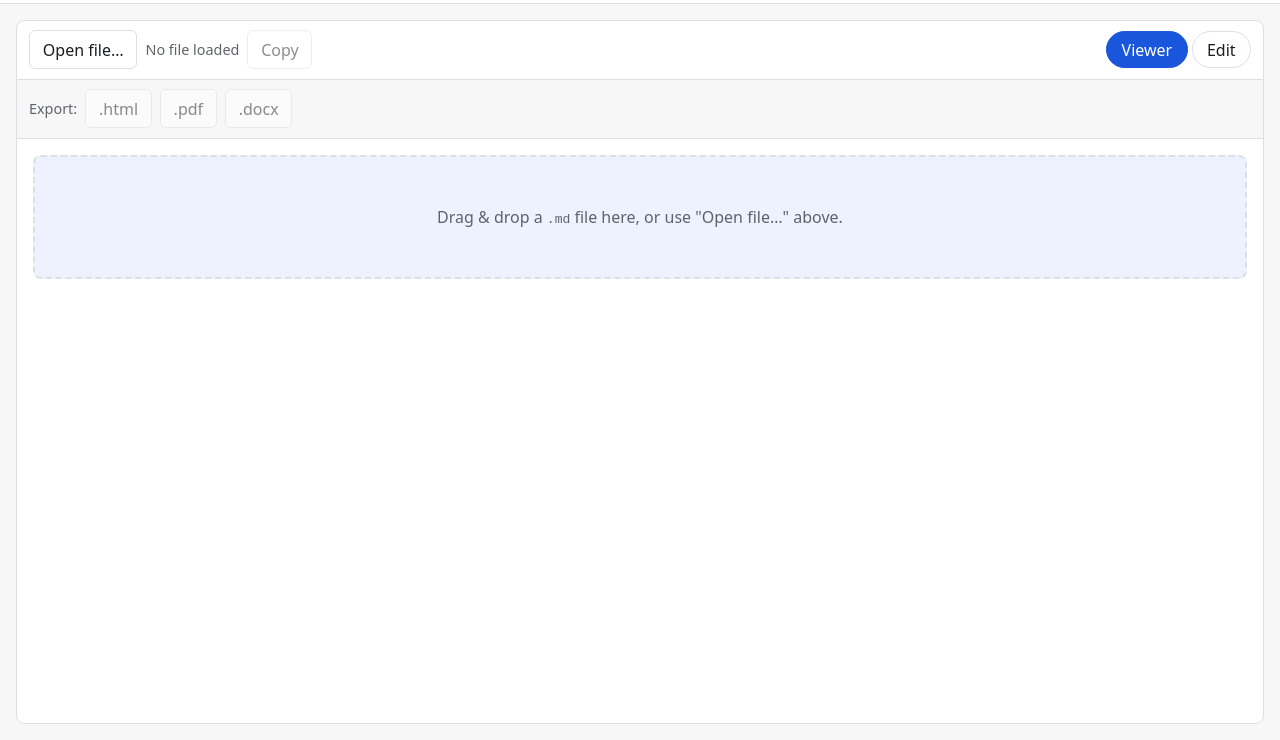
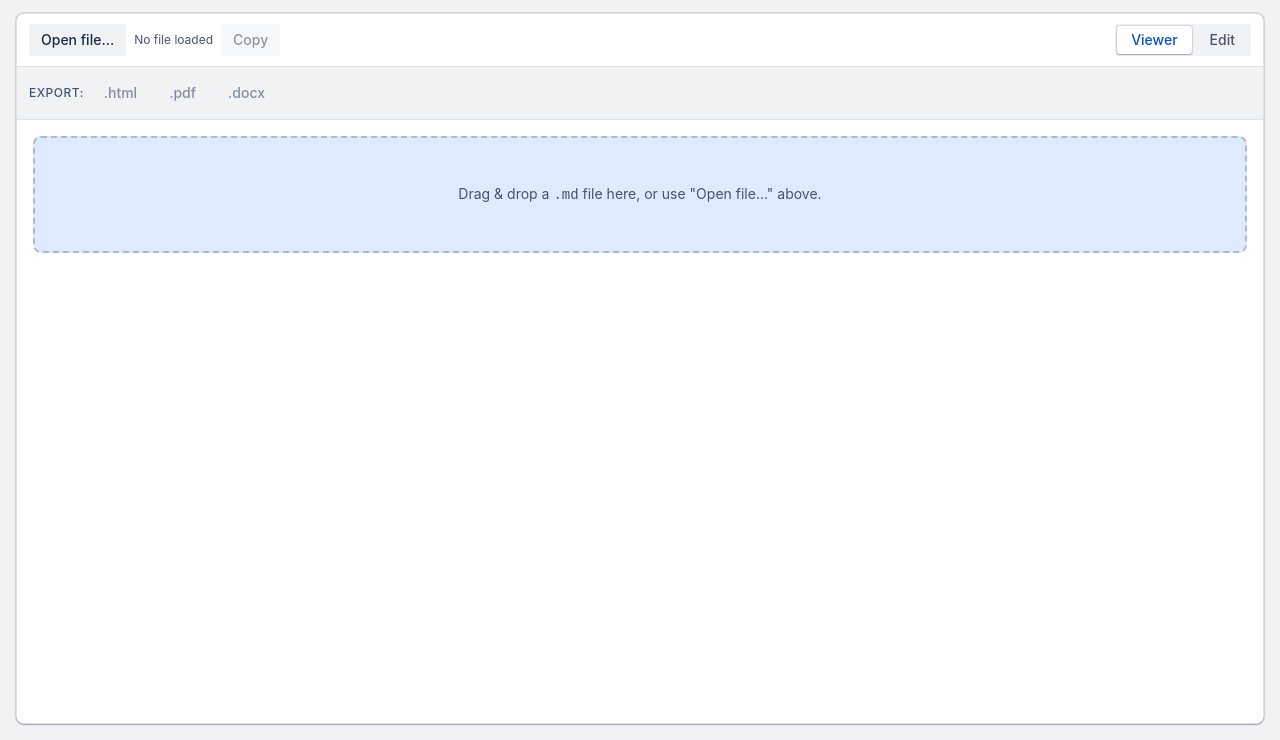
Before and after one commit to forageopen/Noted, a website with bundled scripts: page index.html in a window 1280 px wide. Shown: the part 60-800 px from the top of the page. Built offline with nearby package versions, Linux system fonts and the light colour scheme.

Commit message:
Restyle to Atlassian Design System visual language
Re-skin the app chrome and rendered content using ADS's neutral/brand
color scale (Blue 500 light / Blue 400 dark), 8px spacing grid, 3px
component radius, elevation shadows, and system-font fallback stack -
plain CSS custom properties, no framework/component-library dependency
added (scope decision: visual restyle only, not the full @atlaskit
component library).

```diff
--- a/styles.css
+++ b/styles.css
@@ -1,28 +1,87 @@
 /* Noted - app chrome + rendered Markdown content styling.
-   Theme is applied as data-theme="light"|"dark" on <html> (see src/theme.ts). */
+   Theme is applied as data-theme="light"|"dark" on <html> (see src/theme.ts).
+
+   Restyled to the Atlassian Design System's visual language: its neutral/
+   brand color scale (Blue 500/400, Neutral N-series light / DN-series
+   dark), 8px-grid spacing, 3px component radius, and elevation shadows -
+   applied here as plain CSS custom properties, since this app stays
+   vanilla DOM/CSS with no framework (no @atlaskit/React dependency added -
+   see the ADR recorded for that scope decision). Charlie Sans, Atlassian's
+   actual typeface, isn't a freely embeddable web font, so the font stack
+   below is ADS's own documented system-font fallback chain. */
 
 :root {
-  --bg: #f7f7f8;
-  --surface: #ffffff;
-  --fg: #1b1d21;
-  --muted: #5f6368;
-  --border: #dcdfe3;
-  --accent: #1a56db;
-  --code-bg: #f0f1f3;
-  --drop-bg: #eef2ff;
-  --danger: #b3261e;
+  /* Surfaces */
+  --ds-surface: #ffffff;
+  --ds-surface-sunken: #f1f2f4;
+  --ds-surface-overlay: #ffffff;
+
+  /* Text */
+  --ds-text: #172b4d;
+  --ds-text-subtle: #44546f;
+  --ds-text-inverse: #ffffff;
+
+  /* Border */
+  --ds-border: #dfe1e6;
+  --ds-border-bold: #b3b9c4;
+
+  /* Brand / status */
+  --ds-brand-bold: #0052cc;
+  --ds-brand-bold-hover: #0065ff;
+  --ds-brand-subtle: #deebff;
+  --ds-danger: #de350b;
+  --ds-danger-subtle: #ffebe6;
+  --ds-warning: #ffab00;
+  --ds-success: #36b37e;
+
+  /* Code / drop zone */
+  --ds-code-bg: #f4f5f7;
+  --ds-drop-bg: #deebff;
+
+  /* Elevation (Atlassian's documented "raised" shadow) */
+  --ds-shadow-raised: 0 1px 1px rgba(9, 30, 66, 0.25), 0 0 1px 1px rgba(9, 30, 66, 0.13);
+
+  /* Shape / grid */
+  --ds-radius: 3px;
+  --ds-radius-large: 8px;
+  --ds-focus-ring: #4c9aff;
+
+  /* Back-compat aliases so any not-yet-migrated rule keeps working */
+  --bg: var(--ds-surface-sunken);
+  --surface: var(--ds-surface);
+  --fg: var(--ds-text);
+  --muted: var(--ds-text-subtle);
+  --border: var(--ds-border);
+  --accent: var(--ds-brand-bold);
+  --code-bg: var(--ds-code-bg);
+  --drop-bg: var(--ds-drop-bg);
+  --danger: var(--ds-danger);
 }
 
 html[data-theme="dark"] {
-  --bg: #16171a;
-  --surface: #1e2024;
-  --fg: #e8e9eb;
-  --muted: #9aa0a6;
-  --border: #34373c;
-  --accent: #8ab4f8;
-  --code-bg: #26282c;
-  --drop-bg: #23283a;
-  --danger: #f2b8b5;
+  --ds-surface: #1d2125;
+  --ds-surface-sunken: #161a1d;
+  --ds-surface-overlay: #282e33;
+
+  --ds-text: #b6c2cf;
+  --ds-text-subtle: #9fadbc;
+  --ds-text-inverse: #1d2125;
+
+  --ds-border: #38414a;
+  --ds-border-bold: #454f59;
+
+  --ds-brand-bold: #579dff;
+  --ds-brand-bold-hover: #85b8ff;
+  --ds-brand-subtle: #09326c;
+  --ds-danger: #f87168;
+  --ds-danger-subtle: #5d1f1a;
+  --ds-warning: #e2b203;
+  --ds-success: #4bce97;
+
+  --ds-code-bg: #22272b;
+  --ds-drop-bg: #09326c;
+
+  --ds-shadow-raised: 0 1px 1px rgba(3, 4, 5, 0.4), 0 0 1px 1px rgba(3, 4, 5, 0.32);
 }
 
 * {
@@ -31,10 +90,18 @@ html[data-theme="dark"] {
 
 body {
   margin: 0;
-  background: var(--bg);
-  color: var(--fg);
-  font-family: system-ui, -apple-system, "Segoe UI", Roboto, sans-serif;
-  line-height: 1.5;
+  background: var(--ds-surface-sunken);
+  color: var(--ds-text);
+  font-family: -apple-system, BlinkMacSystemFont, "Segoe UI", Roboto, Oxygen-Sans, Ubuntu, Cantarell,
+    "Helvetica Neue", sans-serif;
+  font-size: 14px;
+  line-height: 1.4285714286;
+  -webkit-font-smoothing: antialiased;
+}
+
+*:focus-visible {
+  outline: 2px solid var(--ds-focus-ring);
+  outline-offset: 1px;
 }
 
 #app {
@@ -47,33 +114,41 @@ body {
   display: flex;
   align-items: center;
   justify-content: space-between;
-  padding: 0.75rem 1.25rem;
-  border-bottom: 1px solid var(--border);
-  background: var(--surface);
+  padding: 12px 24px;
+  border-bottom: 1px solid var(--ds-border);
+  background: var(--ds-surface);
 }
 
 .app-title {
-  font-size: 1.25rem;
+  font-size: 20px;
+  font-weight: 600;
+  color: var(--ds-text);
   margin: 0;
 }
 
 .header-actions {
   display: flex;
-  gap: 0.5rem;
+  gap: 8px;
 }
 
 .btn {
   font: inherit;
-  padding: 0.4rem 0.8rem;
-  border-radius: 6px;
-  border: 1px solid var(--border);
-  background: var(--surface);
-  color: var(--fg);
+  font-weight: 500;
+  padding: 6px 12px;
+  border-radius: var(--ds-radius);
+  border: none;
+  background: var(--ds-surface-sunken);
+  color: var(--ds-text);
   cursor: pointer;
+  transition: background-color 0.1s ease;
 }
 
 .btn:hover:not(:disabled) {
-  border-color: var(--accent);
+  background: var(--ds-border);
+}
+
+.btn:active:not(:disabled) {
+  background: var(--ds-border-bold);
 }
 
 .btn:disabled {
@@ -84,8 +159,8 @@ body {
 .panes {
   flex: 1;
   display: grid;
-  gap: 1rem;
-  padding: 1rem;
+  gap: 16px;
+  padding: 16px;
 }
 
 .panes-single {
@@ -105,9 +180,10 @@ body {
 .pane {
   display: flex;
   flex-direction: column;
-  border: 1px solid var(--border);
-  border-radius: 8px;
-  background: var(--surface);
+  border: 1px solid var(--ds-border);
+  border-radius: var(--ds-radius-large);
+  background: var(--ds-surface);
+  box-shadow: var(--ds-shadow-raised);
   overflow: hidden;
   min-height: 20rem;
 }
@@ -117,21 +193,21 @@ body {
   align-items: center;
   justify-content: space-between;
   flex-wrap: wrap;
-  gap: 0.5rem;
-  padding: 0.6rem 0.75rem;
-  border-bottom: 1px solid var(--border);
+  gap: 8px;
+  padding: 10px 12px;
+  border-bottom: 1px solid var(--ds-border);
 }
 
 .file-controls {
   display: flex;
   align-items: center;
-  gap: 0.5rem;
+  gap: 8px;
   flex-wrap: wrap;
 }
 
 .file-name {
-  color: var(--muted);
-  font-size: 0.9rem;
+  color: var(--ds-text-subtle);
+  font-size: 12px;
   max-width: 14rem;
   overflow: hidden;
   text-overflow: ellipsis;
@@ -140,32 +216,40 @@ body {
 
 .tabs {
   display: flex;
-  gap: 0.25rem;
+  gap: 4px;
+  background: var(--ds-surface-sunken);
+  padding: 2px;
+  border-radius: var(--ds-radius);
 }
 
 .tab-btn {
   font: inherit;
-  padding: 0.35rem 0.9rem;
-  border-radius: 999px;
-  border: 1px solid var(--border);
+  font-weight: 500;
+  padding: 4px 14px;
+  border-radius: var(--ds-radius);
+  border: none;
   background: transparent;
-  color: var(--fg);
+  color: var(--ds-text-subtle);
   cursor: pointer;
 }
 
+.tab-btn:hover {
+  color: var(--ds-text);
+}
+
 .tab-btn.active {
-  background: var(--accent);
-  color: #fff;
-  border-color: var(--accent);
+  background: var(--ds-surface);
+  color: var(--ds-brand-bold);
+  box-shadow: var(--ds-shadow-raised);
 }
 
 .edit-toolbar {
   display: flex;
   align-items: center;
-  gap: 0.35rem;
-  padding: 0.5rem 0.75rem;
-  border-bottom: 1px solid var(--border);
-  background: var(--bg);
+  gap: 4px;
+  padding: 8px 12px;
+  border-bottom: 1px solid var(--ds-border);
+  background: var(--ds-surface-sunken);
 }
 /* `display: flex` above beats the browser's default `[hidden] { display:
    none }` rule (author styles win over the UA stylesheet), so without this
@@ -178,79 +262,83 @@ body {
 .fmt-btn {
   width: 2rem;
   height: 2rem;
-  border-radius: 6px;
-  border: 1px solid var(--border);
-  background: var(--surface);
-  color: var(--fg);
+  border-radius: var(--ds-radius);
+  border: none;
+  background: var(--ds-surface);
+  color: var(--ds-text);
   cursor: pointer;
 }
 
 .fmt-btn:hover {
-  border-color: var(--accent);
+  background: var(--ds-border);
 }
 
 .highlight-group {
   display: flex;
-  gap: 0.3rem;
-  margin-left: 0.5rem;
-  padding-left: 0.5rem;
-  border-left: 1px solid var(--border);
+  align-items: center;
+  gap: 6px;
+  margin-left: 8px;
+  padding-left: 8px;
+  border-left: 1px solid var(--ds-border);
 }
 
 .highlight-swatch {
-  width: 1.4rem;
-  height: 1.4rem;
+  width: 1.25rem;
+  height: 1.25rem;
   border-radius: 50%;
-  border: 1px solid var(--border);
+  border: 1px solid rgba(9, 30, 66, 0.13);
   cursor: pointer;
   padding: 0;
 }
 
 .highlight-none {
-  background: var(--surface);
-  color: var(--muted);
+  background: var(--ds-surface);
+  color: var(--ds-text-subtle);
   font-size: 0.85rem;
   line-height: 1;
 }
 
 .drop-zone {
-  margin: 1rem;
+  margin: 16px;
   padding: 2rem 1rem;
-  border: 2px dashed var(--border);
-  border-radius: 8px;
+  border: 2px dashed var(--ds-border-bold);
+  border-radius: var(--ds-radius-large);
   text-align: center;
-  color: var(--muted);
-  background: var(--drop-bg);
+  color: var(--ds-text-subtle);
+  background: var(--ds-drop-bg);
 }
 
 .drop-zone.drag-over {
-  border-color: var(--accent);
-  color: var(--fg);
+  border-color: var(--ds-brand-bold);
+  color: var(--ds-text);
 }
 
 .content {
   flex: 1;
-  padding: 1rem 1.25rem;
+  padding: 16px 20px;
   overflow: auto;
   outline: none;
 }
 
 .content[contenteditable="true"] {
-  background: var(--bg);
+  background: var(--ds-surface-sunken);
 }
 
 .export-controls {
   display: flex;
   align-items: center;
-  gap: 0.5rem;
-  padding: 0.6rem 0.75rem;
-  border-bottom: 1px solid var(--border);
-  background: var(--bg);
+  gap: 8px;
+  padding: 10px 12px;
+  border-bottom: 1px solid var(--ds-border);
+  background: var(--ds-surface-sunken);
 }
 
 .export-label {
-  color: var(--muted);
-  font-size: 0.9rem;
+  color: var(--ds-text-subtle);
+  font-size: 12px;
+  font-weight: 500;
+  text-transform: uppercase;
+  letter-spacing: 0.04em;
 }
 
 /* ---- Rendered Markdown content styling (both themes via variables) ---- */
@@ -261,9 +349,11 @@ body {
 .content h4,
 .content h5,
 .content h6 {
+  font-weight: 600;
   line-height: 1.25;
   margin-top: 1.4em;
   margin-bottom: 0.5em;
+  color: var(--ds-text);
 }
 
 .content h1:first-child,
@@ -273,28 +363,33 @@ body {
 }
 
 .content a {
-  color: var(--accent);
+  color: var(--ds-brand-bold);
+  text-decoration: none;
+}
+
+.content a:hover {
+  text-decoration: underline;
 }
 
 .content blockquote {
   margin: 1rem 0;
   padding: 0.25rem 1rem;
-  border-left: 4px solid var(--border);
-  color: var(--muted);
+  border-left: 4px solid var(--ds-border-bold);
+  color: var(--ds-text-subtle);
 }
 
 .content code {
-  background: var(--code-bg);
+  background: var(--ds-code-bg);
   padding: 0.15em 0.35em;
-  border-radius: 4px;
+  border-radius: var(--ds-radius);
   font-family: ui-monospace, SFMono-Regular, Consolas, monospace;
   font-size: 0.9em;
 }
 
 .content pre {
-  background: var(--code-bg);
+  background: var(--ds-code-bg);
   padding: 1rem;
-  border-radius: 6px;
+  border-radius: var(--ds-radius);
   overflow-x: auto;
 }
 
@@ -309,16 +404,21 @@ body {
   margin: 1rem 0;
 }
 
+.content th {
+  background: var(--ds-surface-sunken);
+  font-weight: 600;
+}
+
 .content th,
 .content td {
-  border: 1px solid var(--border);
+  border: 1px solid var(--ds-border);
   padding: 0.4rem 0.6rem;
   text-align: left;
 }
 
 .content hr {
   border: none;
-  border-top: 1px solid var(--border);
+  border-top: 1px solid var(--ds-border);
   margin: 1.5rem 0;
 }
 
@@ -338,6 +438,7 @@ body {
 
   body.noted-printing .noted-print-target {
     border: none;
+    box-shadow: none;
     min-height: 0;
   }
 
```
